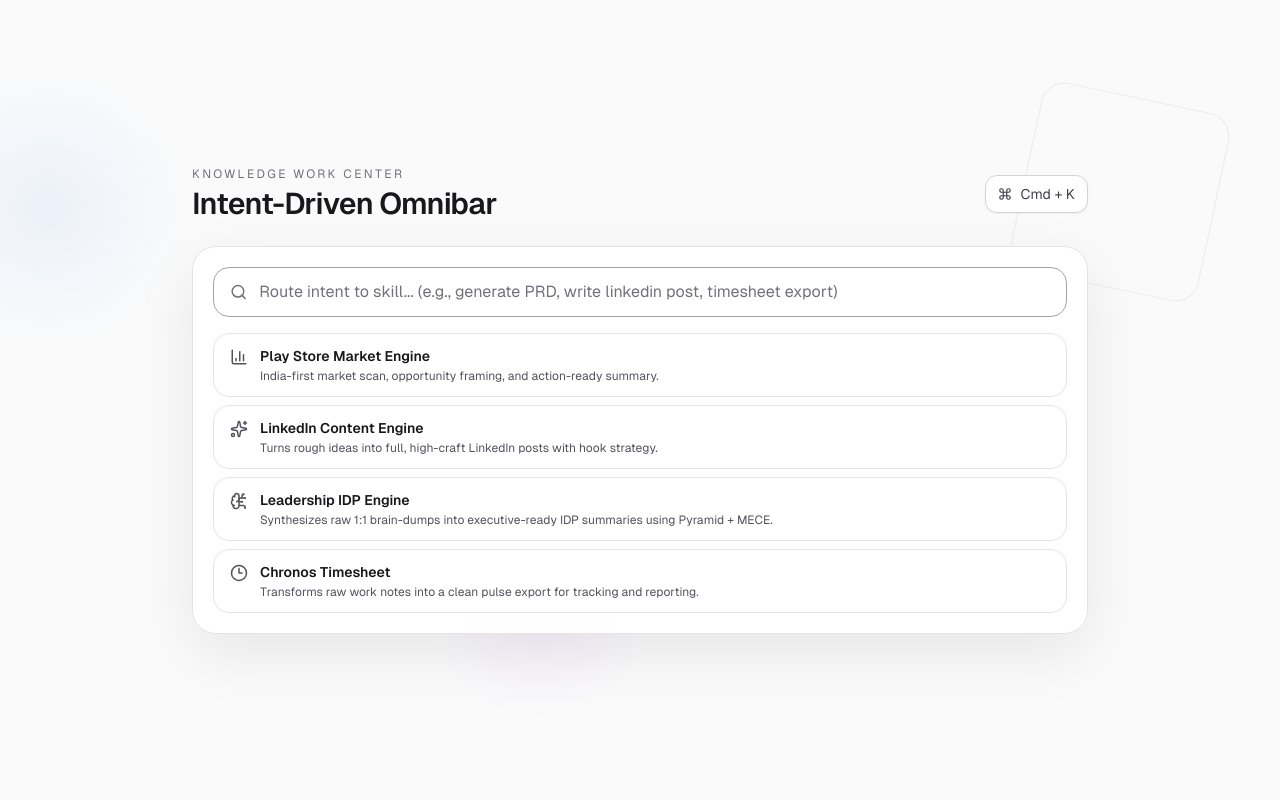
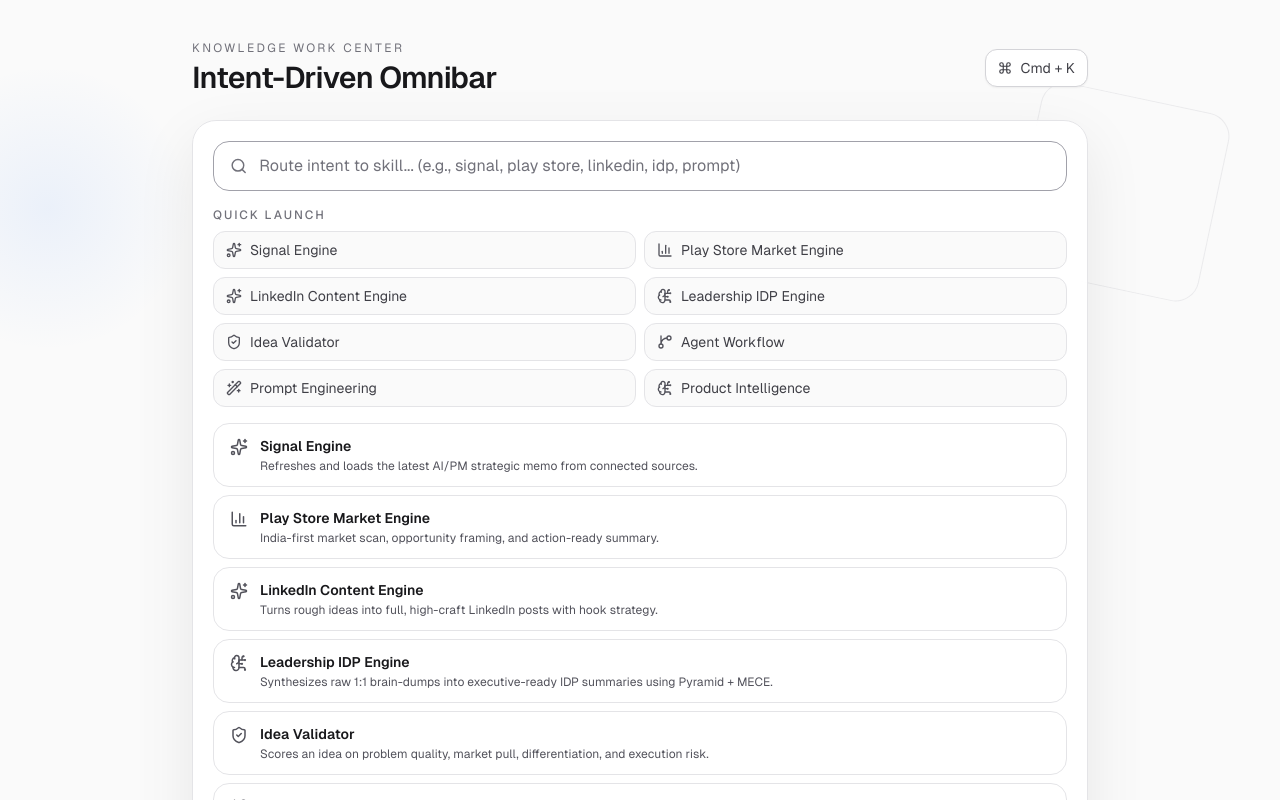
Before and after one commit to joydeep-pm/Opportunity-Research, a Next.js app: page / in a window 1280 px wide. Shown: the top 800 px of the page. Built offline with nearby package versions, Linux system fonts and the light colour scheme.

Commit message:
Improve omnibar discoverability and add root Signal module

```diff
--- /dev/null
+++ b/src/app/api/signal/route.ts
@@ -0,0 +1,28 @@
+import { promises as fs } from "node:fs";
+import path from "node:path";
+import { NextResponse } from "next/server";
+
+export const runtime = "nodejs";
+
+const repoRoot = process.cwd();
+const signalPath = path.join(repoRoot, "daily_signal.md");
+
+export async function GET() {
+  try {
+    const markdown = await fs.readFile(signalPath, "utf8");
+    const stats = await fs.stat(signalPath);
+
+    return NextResponse.json({
+      markdown,
+      exists: true,
+      updatedAt: stats.mtime.toISOString(),
+    });
+  } catch {
+    return NextResponse.json({
+      markdown:
+        "No signal file found yet.\n\nRun **Signal Engine** from the Quick Launch panel to generate one.",
+      exists: false,
+      updatedAt: null,
+    });
+  }
+}
--- a/src/app/page.tsx
+++ b/src/app/page.tsx
@@ -4,10 +4,13 @@ import { AnimatePresence, motion } from "framer-motion";
 import {
   BarChart3,
   BrainCircuit,
-  Clock3,
   Command,
+  GitBranch,
+  Loader2,
   Search,
+  ShieldCheck,
   Sparkles,
+  WandSparkles,
   X,
 } from "lucide-react";
 import { useEffect, useMemo, useRef, useState } from "react";
@@ -32,12 +35,14 @@ type SkillConfig = {
   localScriptPath: string;
   runLabel: string;
   inputFields: SkillField[];
-  generateOutput: (values: Record<string, string>) => { title: string; body: string };
+  generateOutput: (
+    values: Record<string, string>,
+  ) => { title: string; body: string } | Promise<{ title: string; body: string }>;
 };
 
 type SkillWrapperProps = {
   skill: SkillConfig;
-  onRun: (payload: { title: string; body: string }) => void;
+  onRun: (payload: { title: string; body: string }) => void | Promise<void>;
   onClose: () => void;
 };
 
@@ -194,6 +199,53 @@ function generateLeadershipIdpMarkdown(values: Record<string, string>): string {
 
 const SKILLS: SkillConfig[] = [
   {
+    id: "signal",
+    name: "Signal Engine",
+    icon: Sparkles,
+    description: "Refreshes and loads the latest AI/PM strategic memo from connected sources.",
+    localScriptPath: "/Users/joy/Opportunity Research/backend/signal_engine.py",
+    runLabel: "Refresh and Load Latest Signal",
+    inputFields: [
+      {
+        id: "focus",
+        label: "Focus Lens",
+        type: "text",
+        defaultValue: "Indian fintech, RBI, enterprise AI, lending automation",
+      },
+    ],
+    generateOutput: async () => {
+      const fallback = async (reason: string) => {
+        try {
+          const latestRes = await fetch("/api/signal", { cache: "no-store" });
+          const latestJson = await latestRes.json();
+          return {
+            title: "Signal Engine Strategic Memo (Latest Available)",
+            body: `${latestJson?.markdown || "No memo found."}\n\n[refresh-note] ${reason}`,
+          };
+        } catch {
+          return {
+            title: "Signal Engine",
+            body: `Signal refresh failed and no cached memo could be loaded.\n\nReason: ${reason}`,
+          };
+        }
+      };
+
+      try {
+        const res = await fetch("/api/signal/refresh", { method: "POST" });
+        const json = await res.json();
+        if (!res.ok) {
+          return fallback(json?.details || json?.error || "Unknown refresh error");
+        }
+        return {
+          title: "Signal Engine Strategic Memo",
+          body: json?.markdown || "Signal refreshed but no memo text returned.",
+        };
+      } catch {
+        return fallback("Network error while calling /api/signal/refresh");
+      }
+    },
+  },
+  {
     id: "market",
     name: "Play Store Market Engine",
     icon: BarChart3,
@@ -302,33 +354,105 @@ const SKILLS: SkillConfig[] = [
     }),
   },
   {
-    id: "chronos",
-    name: "Chronos Timesheet",
-    icon: Clock3,
-    description: "Transforms raw work notes into a clean pulse export for tracking and reporting.",
-    localScriptPath: "/Users/joy/Portfolio Tracker",
-    runLabel: "Generate Pulse Export",
+    id: "validator",
+    name: "Idea Validator",
+    icon: ShieldCheck,
+    description: "Scores an idea on problem quality, market pull, differentiation, and execution risk.",
+    localScriptPath: "/Users/joy/Opportunity Research/skills/idea-validator/SKILL.md",
+    runLabel: "Run Validation",
     inputFields: [
-      { id: "notes", label: "Raw Notes", type: "textarea", placeholder: "Paste raw work notes...", defaultValue: "Mon: competitor scan + deck draft\nTue: user interviews + synthesis\nWed: PRD iteration + stakeholder review" },
-      { id: "week", label: "Week Label", type: "text", defaultValue: "2026-W10" },
+      { id: "idea", label: "Idea", type: "textarea", defaultValue: "AI-led compliance assistant for NBFC lending operations in India." },
+      { id: "target", label: "Target User", type: "text", defaultValue: "NBFC ops and risk teams" },
     ],
     generateOutput: (values) => ({
-      title: "Chronos Pulse Export",
+      title: "Idea Validator Snapshot",
       body: [
-        `Week: ${values.week}`,
+        `Idea: ${values.idea}`,
+        `Target: ${values.target}`,
         "",
-        "Normalized Entries:",
-        ...values.notes
-          .split("\n")
-          .map((line) => line.trim())
-          .filter(Boolean)
-          .map((line, idx) => `${idx + 1}. ${line}`),
+        "Scores (0-10):",
+        "- Problem Intensity: 8",
+        "- Market Timing: 8",
+        "- Differentiation: 7",
+        "- Distribution Feasibility: 6",
+        "- Execution Risk: 6",
         "",
-        "Export (CSV-like):",
-        "date,theme,summary",
-        `2026-03-03,Research,"${(values.notes.split("\n")[0] || "Research work").replace(/"/g, "'")}"`,
-        `2026-03-04,Analysis,"${(values.notes.split("\n")[1] || "Analysis work").replace(/"/g, "'")}"`,
-        `2026-03-05,Execution,"${(values.notes.split("\n")[2] || "Execution work").replace(/"/g, "'")}"`,
+        "Verdict: ITERATE -> strong problem, improve distribution wedge and pricing proof.",
+      ].join("\n"),
+    }),
+  },
+  {
+    id: "workflow",
+    name: "Agent Workflow",
+    icon: GitBranch,
+    description: "Converts messy goals into a step-by-step agent execution blueprint.",
+    localScriptPath: "/Users/joy/Downloads/agent-workflow.skill",
+    runLabel: "Generate Workflow Blueprint",
+    inputFields: [
+      { id: "goal", label: "Goal", type: "text", defaultValue: "Generate weekly market and product intelligence brief" },
+      { id: "constraints", label: "Constraints", type: "textarea", defaultValue: "Budget <= $5/month, India-focused, verifiable sources only." },
+    ],
+    generateOutput: (values) => ({
+      title: "Agent Workflow Blueprint",
+      body: [
+        `Goal: ${values.goal}`,
+        `Constraints: ${values.constraints}`,
+        "",
+        "Execution Plan:",
+        "1. Ingest source signals",
+        "2. Normalize and deduplicate",
+        "3. Apply reliability scoring",
+        "4. Synthesize executive memo",
+        "5. Export and schedule automation",
+      ].join("\n"),
+    }),
+  },
+  {
+    id: "prompt",
+    name: "Prompt Engineering",
+    icon: WandSparkles,
+    description: "Refines rough prompts into production-grade instructions with evaluation hooks.",
+    localScriptPath: "/Users/joy/Downloads/prompt-engineering.skill",
+    runLabel: "Optimize Prompt",
+    inputFields: [
+      { id: "prompt", label: "Prompt Draft", type: "textarea", defaultValue: "Summarize PM news." },
+      { id: "failure", label: "Current Failure Mode", type: "text", defaultValue: "Too generic and lacks India context" },
+    ],
+    generateOutput: (values) => ({
+      title: "Prompt Optimization Result",
+      body: [
+        "Optimized Prompt:",
+        `You are a fintech and enterprise-AI strategy analyst for India. ${values.prompt}`,
+        "Always ground output in RBI compliance implications, lending execution, and measurable business impact. Use 3-4 concise paragraphs and avoid generic advice.",
+        "",
+        `Resolved Failure Mode: ${values.failure}`,
+      ].join("\n"),
+    }),
+  },
+  {
+    id: "product",
+    name: "Product Intelligence",
+    icon: BrainCircuit,
+    description: "Generates PRD-aligned strategic product recommendations from market signals.",
+    localScriptPath: "/Users/joy/Downloads/prd-writer.skill",
+    runLabel: "Generate Product Brief",
+    inputFields: [
+      { id: "problem", label: "Problem", type: "text", defaultValue: "Lending ops teams spend too much time on compliance checks" },
+      { id: "metric", label: "Primary Metric", type: "text", defaultValue: "Loan approval cycle time" },
+    ],
+    generateOutput: (values) => ({
+      title: "Product Intelligence Brief",
+      body: [
+        `Problem: ${values.problem}`,
+        `Primary Metric: ${values.metric}`,
+        "",
+        "Recommended Direction:",
+        "Build an AI co-pilot for compliance triage, policy interpretation, and audit-ready explanations.",
+        "",
+        "Expected Impact:",
+        "- 25-35% faster approval cycle",
+        "- Lower compliance review workload",
+        "- Better regulator-facing traceability",
       ].join("\n"),
     }),
   },
@@ -344,6 +468,7 @@ function SkillWrapper({ skill, onRun, onClose }: SkillWrapperProps) {
   );
 
   const [values, setValues] = useState<Record<string, string>>(defaults);
+  const [running, setRunning] = useState(false);
 
   useEffect(() => {
     setValues(defaults);
@@ -411,10 +536,19 @@ function SkillWrapper({ skill, onRun, onClose }: SkillWrapperProps) {
         </div>
 
         <button
-          onClick={() => onRun(skill.generateOutput(values))}
-          className="mt-5 inline-flex items-center gap-2 rounded-xl border border-zinc-800 bg-zinc-900 px-4 py-2 text-sm font-medium text-white transition hover:bg-zinc-800"
+          onClick={async () => {
+            setRunning(true);
+            try {
+              const payload = await Promise.resolve(skill.generateOutput(values));
+              await onRun(payload);
+            } finally {
+              setRunning(false);
+            }
+          }}
+          disabled={running}
+          className="mt-5 inline-flex items-center gap-2 rounded-xl border border-zinc-800 bg-zinc-900 px-4 py-2 text-sm font-medium text-white transition hover:bg-zinc-800 disabled:cursor-not-allowed disabled:opacity-70"
         >
-          <Sparkles size={15} /> {skill.runLabel}
+          {running ? <Loader2 size={15} className="animate-spin" /> : <Sparkles size={15} />} {skill.runLabel}
         </button>
       </div>
     </div>
@@ -525,8 +659,27 @@ export default function Home() {
                       }
                     }}
                     className="w-full bg-transparent text-base text-zinc-900 outline-none placeholder:text-zinc-500"
-                    placeholder="Route intent to skill... (e.g., generate PRD, write linkedin post, timesheet export)"
+                    placeholder="Route intent to skill... (e.g., signal, play store, linkedin, idp, prompt)"
                   />
+                </div>
+
+                <div className="mt-4">
+                  <p className="mb-2 text-xs font-medium uppercase tracking-[0.16em] text-zinc-500">Quick Launch</p>
+                  <div className="grid gap-2 sm:grid-cols-2">
+                    {SKILLS.map((skill) => {
+                      const Icon = skill.icon;
+                      return (
+                        <button
+                          key={`quick-${skill.id}`}
+                          onClick={() => setActiveSkillId(skill.id)}
+                          className="inline-flex items-center gap-2 rounded-xl border border-zinc-200 bg-zinc-50 px-3 py-2 text-left text-sm text-zinc-700 transition hover:border-zinc-400 hover:bg-white"
+                        >
+                          <Icon size={16} className="text-zinc-600" />
+                          <span>{skill.name}</span>
+                        </button>
+                      );
+                    })}
+                  </div>
                 </div>
 
                 <div className="mt-4 space-y-2">
```
Also changed, not shown: src/app/api/signal/refresh/route.ts (added, +78 -0 lines), tasks/lessons.md (+6 -0 lines), tasks/todo.md (+16 -0 lines).
